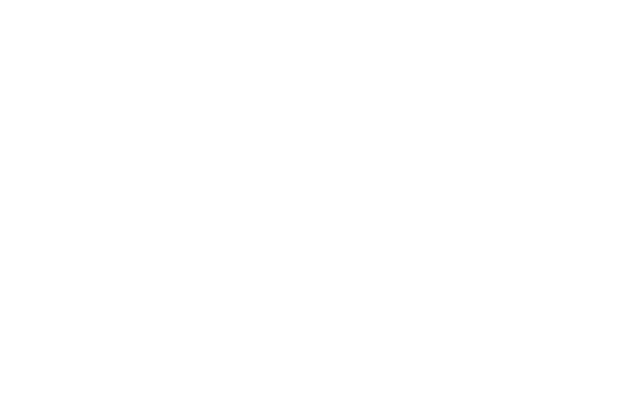
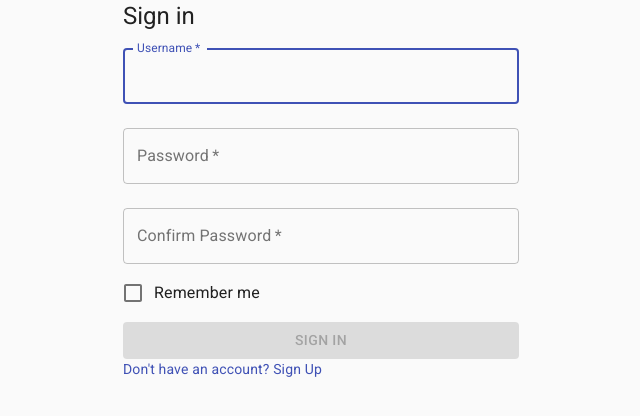
Before and after one commit to Niccoryan0/interview-prep-react-app, a React (Create React App) app: page /Register in a window 1280 px wide. Shown: the top 416 px of the page, without its empty margins (319-959 px from the left). Built offline with nearby package versions, Linux system fonts and the light colour scheme.

Commit message:
Adding error messages and some security to logina nd register

```diff
--- a/src/App.js
+++ b/src/App.js
@@ -3,7 +3,9 @@
 import logo from './logo.svg';
 import Home from './components/Home';
 import Login from './components/Login';
-import Question from './components/RenderQuestion';
+import Register from './components/Register';
+
+// import RenderQuestion from './components/RenderQuestion';
 
 
 function App() {
@@ -13,7 +15,8 @@
           <Switch>
             <Route path="/" component={Home} exact/>
             <Route path="/Login" component={Login}/>
-            <Route path="/Questions" component={Question}/>
+            <Route path="/Register" component={Register}/>
+            {/* <Route path="/Questions" component={RenderQuestion}/> */}
             {/* <Route component={Error}/> */}
           </Switch>
         </div>
--- a/src/components/Home.js
+++ b/src/components/Home.js
@@ -1,32 +1,36 @@
-import React, { Link } from "react";
+import React from "react";
+import { Link } from "react-router-dom";
 
-import 'bootstrap/dist/css/bootstrap.min.css';
+// import 'bootstrap/dist/css/bootstrap.min.css';
 
-export default function Home(props){
+export default class Home extends React.Component{
+
+  render(){
     return (
       <div>
-      <header class="text-center home-header">
-        <h1 class="display-4">Welcome</h1>
+        <header className="text-center home-header">
+          <h1 className="display-4">Welcome</h1>
         </header>
 
-      <main class="text-center card home-body">
-        <h3 class="display-6">Choose a type of question below</h3>
+        <main className="text-center card home-body">
+          <h3 className="display-6">Choose a type of question below</h3>
           <Link to={{pathname:"/Questions", state: {questionType: "technical"}}}>Technical</Link>
           <Link to={{pathname:"/Questions", state: {questionType: "behavioral"}}}>Behavioral</Link>
           <Link to={{pathname:"/Questions", state: {questionType: "whiteboard"}}}>Whiteboard</Link>
           <Link to={{pathname:"/Questions", state: {questionType: "traversal"}}}>Traversal</Link>
-        {/* <a asp-page="/Questions/Technical" class="btn btn-dark">Technical</a>
-        <a asp-page="/Questions/Behavioral" class="btn btn-dark">Behavioral</a>
-        <a asp-page="/Questions/Whiteboard" class="btn btn-dark">Whiteboard</a>
-        <a asp-page="/Questions/Traversals" class="btn btn-dark">Traversals</a> */}
-        <h3 class="display-8">These are also available in the top left</h3>
+          {/* <a asp-page="/Questions/Technical" className="btn btn-dark">Technical</a>
+          <a asp-page="/Questions/Behavioral" className="btn btn-dark">Behavioral</a>
+          <a asp-page="/Questions/Whiteboard" className="btn btn-dark">Whiteboard</a>
+          <a asp-page="/Questions/Traversals" className="btn btn-dark">Traversals</a> */}
+          <h3 className="display-8">These are also available in the top left</h3>
         </main>
 
         <footer>
-        <a href="https://www.linkedin.com/in/nicholas-j-ryan/" target="_blank"><i class="fab fa-linkedin-in fa-2x"></i></a>
+          <a href="https://www.linkedin.com/in/nicholas-j-ryan/" target="_blank"><i className="fab fa-linkedin-in fa-2x"></i></a>
           <div>Brought to you by Nicco Ryan<br />Contact on LinkedIn if you'd like to contribute questions</div>
-        <a href="https://github.com/Niccoryan0" target="_blank"><i class="fab fa-github fa-2x"></i></a>
+          <a href="https://github.com/Niccoryan0" target="_blank"><i className="fab fa-github fa-2x"></i></a>
         </footer>
       </div>
     );
   }
+}
--- a/src/components/Login.js
+++ b/src/components/Login.js
@@ -33,7 +33,9 @@
     super(props);
     this.state = {
       username : "",
-      password : ""
+      password : "",
+      errorMessage: "",
+      persistent: false
     }
   }
 
@@ -49,7 +51,8 @@
 
     var signIn = {
       username : this.state.username,
-      password : this.state.password
+      password : this.state.password,
+      persistent : this.state.persistent
     }
     fetch("https://interviewprepapp.azurewebsites.net/api/Account/Login", {
       method: "POST",
@@ -67,6 +70,10 @@
         localStorage.setItem('token', result.jwt);
         localStorage.setItem('role', result.role);
         this.props.history.push("/")
+      }else{
+        this.setState((state) => {
+          return {errorMessage : "Invalid username or password"};
+        })
       }
     })
   }
@@ -83,6 +90,12 @@
     })
   }
 
+  setPersistence(persistence){
+    this.setState((state) => {
+      return {persistent : persistence};
+    })
+  }
+
   render(){
     const classes = this.props;
 
@@ -93,7 +106,8 @@
           <Typography component="h1" variant="h5">
             Sign in
           </Typography>
-          <form className={classes.form} noValidate>
+          <form className={classes.form} onSubmit={e => this.submitLogin(e)} noValidate>
+            <div>{this.state.errorMessage}</div>
             <TextField
               variant="outlined"
               margin="normal"
@@ -119,7 +133,7 @@
               autoComplete="current-password"
             />
             <FormControlLabel
-              control={<Checkbox value="remember" color="primary" />}
+              control={<Checkbox value="remember" onChange={e => this.setPersistence(e.target.checked)} color="primary" checked={this.state.persistent} />}
               label="Remember me"
             />
             <Button
@@ -141,22 +155,6 @@
           </form>
         </div>
       </Container>
-        // <div style={{padding: "60px 0"}}>
-        //   <form onSubmit={this.submitLogin} style={{margin: "0 auto", maxWidth: "320px"}} >
-        //     <FormGroup controlId="username" bsSize="large">
-        //       <FormLabel>Username</FormLabel>
-        //       <FormControl autoFocus value={this.state.username} onChange={e => this.setUsername(e.target.value)} />
-        //     </FormGroup>
-        //     <FormGroup controlId="password" bsSize="large">
-        //       <FormLabel>Password</FormLabel>
-        //       <FormControl value={this.state.password} onChange={e => this.setPassword(e.target.value)} type="password"
-        //       />
-        //     </FormGroup>
-        //     <Button block bsSize="large" disabled={!this.validateLogin()} type="submit">
-        //       Login
-        //     </Button>
-        //   </form>
-        // </div>
       )
   }
 }
--- a/src/components/Register.js
+++ b/src/components/Register.js
@@ -1,13 +1,40 @@
-import React, {useState} from "react";
-import {Button, FormGroup, FormControl, FormLabel} from "react-bootstrap";
+import React from 'react';
+import Button from '@material-ui/core/Button';
+import CssBaseline from '@material-ui/core/CssBaseline';
+import TextField from '@material-ui/core/TextField';
+import FormControlLabel from '@material-ui/core/FormControlLabel';
+import Checkbox from '@material-ui/core/Checkbox';
+import Link from '@material-ui/core/Link';
+import Grid from '@material-ui/core/Grid';
+import Typography from '@material-ui/core/Typography';
+import { withStyles } from '@material-ui/core/styles';
+import Container from '@material-ui/core/Container';
 
-export default class Login extends React.Component{
+const styles = (theme) => ({
+  paper: {
+    marginTop: theme.spacing(8),
+    display: 'flex',
+    flexDirection: 'column',
+    alignItems: 'center',
+  },
+  form: {
+    width: '100%', // Fix IE 11 issue.
+    marginTop: theme.spacing(1),
+  },
+  submit: {
+    margin: theme.spacing(3, 0, 2),
+  },
+});
+
+class Login extends React.Component{
   constructor(props){
     super(props);
     this.state = {
       username : "",
       password : "",
-      confirmPassword: ""
+      confirmPassword: "",
+      errorMessage : "",
+      persistent: false
     }
   }
 
@@ -17,8 +44,8 @@
     return this.state.username.length > 0 && this.state.password.length > 0;
   }
 
-  matchPasswords = () => {
-
+  validateConfirmPassword = () => {
+    return this.state.password === this.state.confirmPassword;
   }
 
   submitLogin = (e) => {
@@ -27,9 +54,10 @@
 
     var signIn = {
       username : this.state.username,
-      password : this.state.password
+      password : this.state.password,
+      persistent : this.state.persistent
     }
-    fetch("https://interviewprepapp.azurewebsites.net/api/Account/Login", {
+    fetch("https://interviewprepapp.azurewebsites.net/api/Account/Register", {
       method: "POST",
       headers: {
         'Accept': 'application/json',
@@ -43,8 +71,17 @@
     .then(result => {
       if(result.jwt) {
         localStorage.setItem('token', result.jwt);
-        localStorage.setItem('role', result.role);
+        localStorage.setItem('role', '');
         this.props.history.push("/")
+      }else{
+        let msg = "";
+        result.forEach(error => {
+          console.log(error.code)
+          msg += `${error.description}\n`
+        });
+        this.setState((state) => {
+          return {errorMessage : msg};
+        });
       }
     })
   }
@@ -66,31 +103,87 @@
       return {confirmPassword : password};
     })
   }
+  setPersistence(persistence){
+    this.setState((state) => {
+      return {persistent : persistence};
+    })
+  }
 
   render(){
+    const classes = this.props;
+
       return(
-        <div style={{padding: "60px 0"}}>
-          <form onSubmit={this.submitLogin} style={{margin: "0 auto", maxWidth: "320px"}} >
-            <FormGroup controlId="username" bsSize="large">
-              <FormLabel>Username</FormLabel>
-              <FormControl autoFocus value={this.state.username} onChange={e => this.setUsername(e.target.value)} />
-              <div className="text-danger">{this.state.errors.name}</div>
-            </FormGroup>
-            <FormGroup controlId="password" bsSize="large">
-              <FormLabel>Password</FormLabel>
-              <FormControl value={this.state.password} onChange={e => this.setPassword(e.target.value)} type="password"
-              />
-            </FormGroup>
-            <FormGroup controlId="password" bsSize="large">
-              <FormLabel>Password</FormLabel>
-              <FormControl value={this.state.password} onChange={e => this.setPassword(e.target.value)} type="password"
-              />
-            </FormGroup>
-            <Button block bsSize="large" disabled={!this.validateLogin() } type="submit">
-              Login
+        <Container component="main" maxWidth="xs">
+        <CssBaseline />
+        <div className={classes.paper}>
+          <Typography component="h1" variant="h5">
+            Sign in
+          </Typography>
+          <form className={classes.form} onSubmit={e => this.submitLogin(e)} noValidate>
+            <div>{this.state.errorMessage}</div>
+            <TextField
+              variant="outlined"
+              margin="normal"
+              required
+              fullWidth
+              id="username"
+              label="Username"
+              name="username"
+              onChange={e => this.setUsername(e.target.value)}
+              autoComplete="username"
+              autoFocus
+            />
+            <TextField
+              variant="outlined"
+              margin="normal"
+              required
+              fullWidth
+              name="password"
+              label="Password"
+              type="password"
+              id="password"
+              onChange={e => this.setPassword(e.target.value)}
+              autoComplete="current-password"
+            />
+            <TextField
+              variant="outlined"
+              margin="normal"
+              required
+              fullWidth
+              name="confirmPassword"
+              label="Confirm Password"
+              type="password"
+              id="confirmPassword"
+              helperText={this.validateConfirmPassword() ? '' : 'Passwords do not match'}
+              onChange={e => this.setConfirmPassword(e.target.value)}
+              autoComplete="current-password"
+            />
+            <FormControlLabel
+              control={<Checkbox value="remember" onChange={e => this.setPersistence(e.target.checked)} color="primary" checked={this.state.persistent} />}
+              label="Remember me"
+            />
+            <Button
+              type="submit"
+              fullWidth
+              variant="contained"
+              color="primary"
+              disabled={!this.validateLogin() || !this.validateConfirmPassword()}
+              className={classes.submit}
+            >
+              Sign In
             </Button>
+            <Grid container>
+              <Grid item>
+                <Link href="#" variant="body2">
+                  {"Don't have an account? Sign Up"}
+                </Link>
+              </Grid>
+            </Grid>
           </form>
         </div>
+      </Container>
       )
   }
 }
+
+export default withStyles(styles)(Login);
```
Lines whose indentation alone changed are shown as unchanged.
